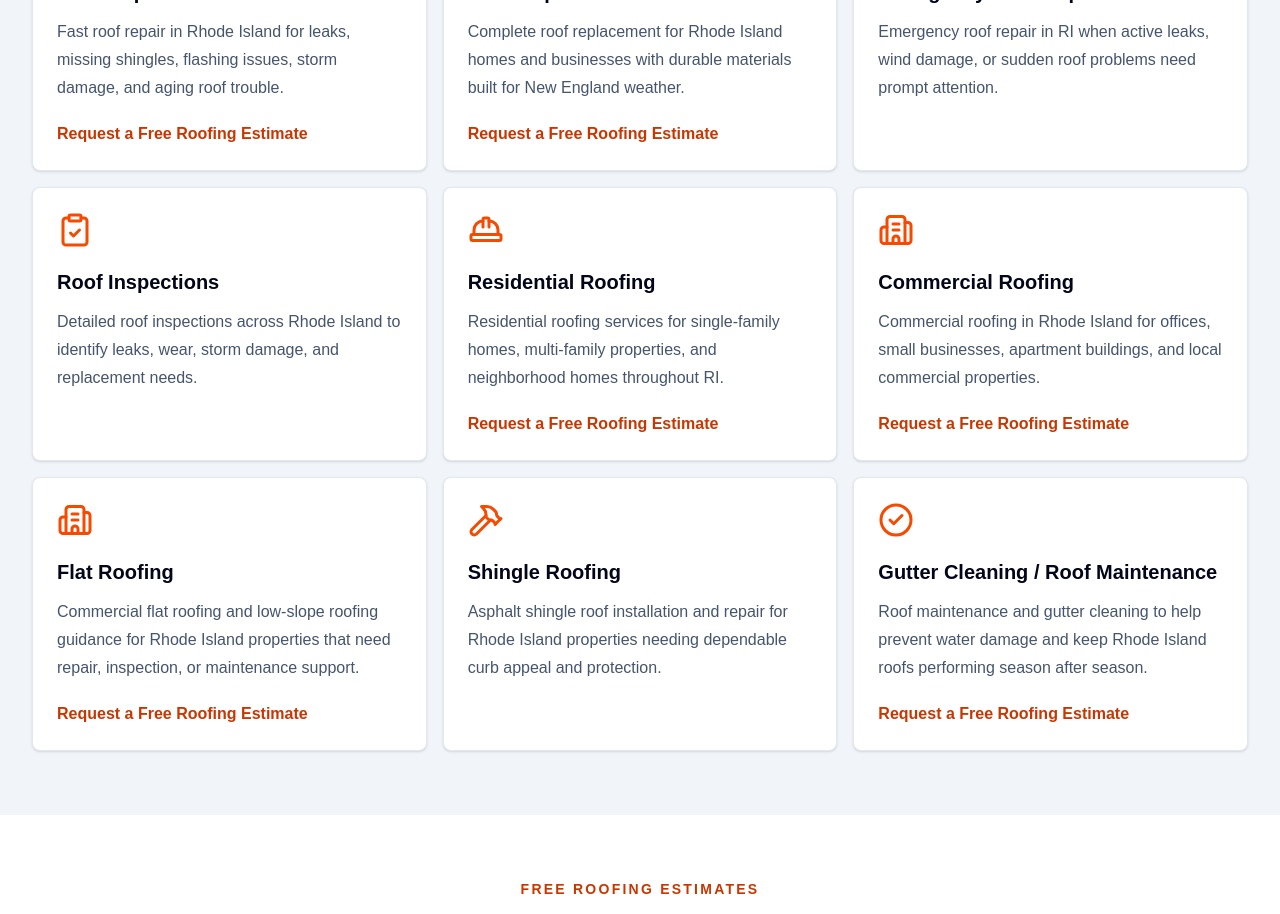
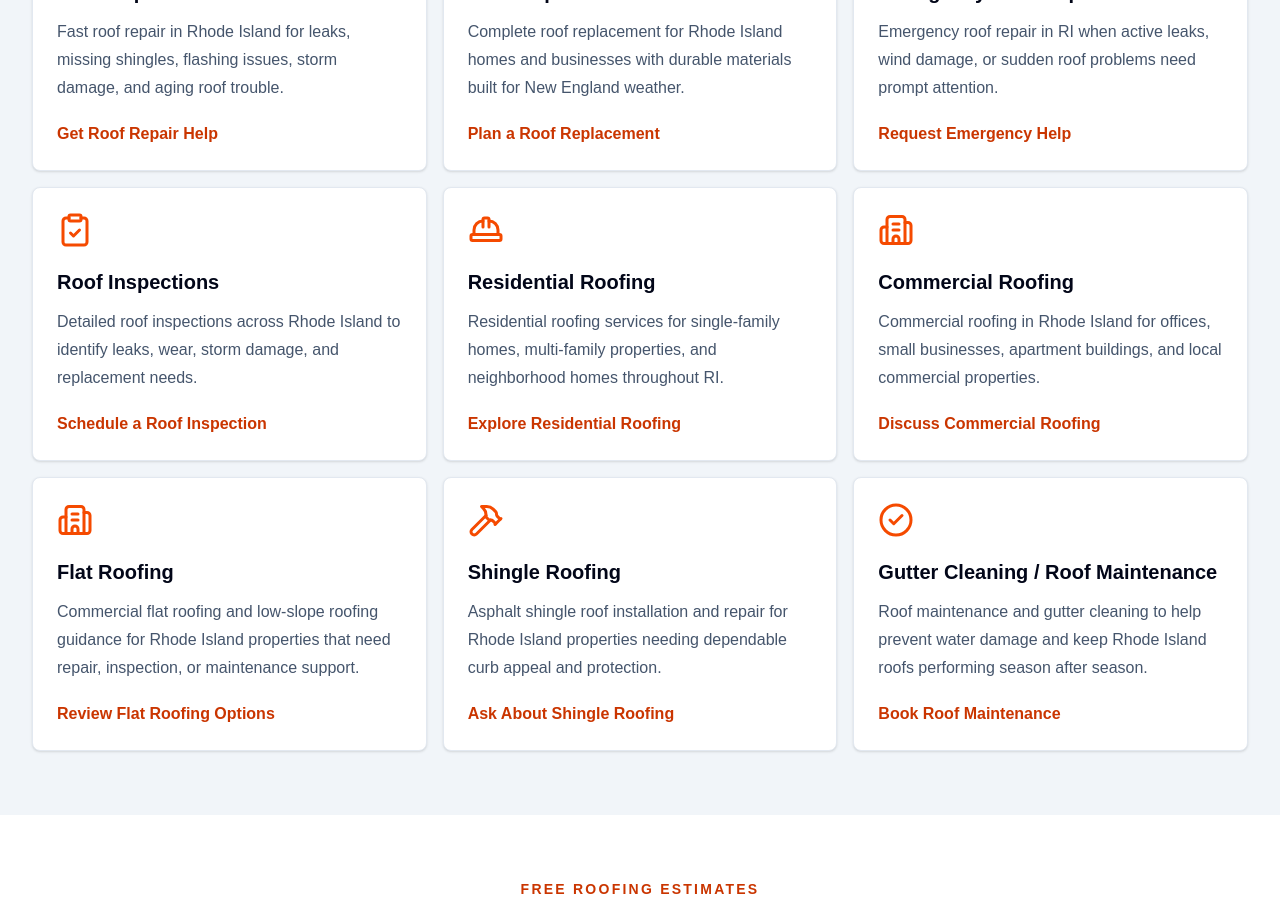
Before and after one commit to ryanw327/drf-builders-ri, a Next.js app: page / in a window 1280 px wide. Shown: the part 1460-2374 px from the top of the page. Built offline with nearby package versions, Linux system fonts and the light colour scheme.

Commit message:
Vary homepage service CTAs

```diff
--- a/app/page.tsx
+++ b/app/page.tsx
@@ -12,52 +12,64 @@ const services = [
     title: "Roof Repair",
     copy: "Fast roof repair in Rhode Island for leaks, missing shingles, flashing issues, storm damage, and aging roof trouble.",
     icon: Wrench,
-    href: "/roof-repair-ri"
+    href: "/roof-repair-ri",
+    cta: "Get Roof Repair Help"
   },
   {
     title: "Roof Replacement",
     copy: "Complete roof replacement for Rhode Island homes and businesses with durable materials built for New England weather.",
     icon: Home,
-    href: "/roof-replacement-ri"
+    href: "/roof-replacement-ri",
+    cta: "Plan a Roof Replacement"
   },
   {
     title: "Emergency Roof Repair",
     copy: "Emergency roof repair in RI when active leaks, wind damage, or sudden roof problems need prompt attention.",
-    icon: Clock
+    icon: Clock,
+    href: "/emergency-roof-repair-ri",
+    cta: "Request Emergency Help"
   },
   {
     title: "Roof Inspections",
     copy: "Detailed roof inspections across Rhode Island to identify leaks, wear, storm damage, and replacement needs.",
-    icon: ClipboardCheck
+    icon: ClipboardCheck,
+    href: "/#contact",
+    cta: "Schedule a Roof Inspection"
   },
   {
     title: "Residential Roofing",
     copy: "Residential roofing services for single-family homes, multi-family properties, and neighborhood homes throughout RI.",
     icon: HardHat,
-    href: "/residential-roofing-ri"
+    href: "/residential-roofing-ri",
+    cta: "Explore Residential Roofing"
   },
   {
     title: "Commercial Roofing",
     copy: "Commercial roofing in Rhode Island for offices, small businesses, apartment buildings, and local commercial properties.",
     icon: Building2,
-    href: "/commercial-roofing-ri"
+    href: "/commercial-roofing-ri",
+    cta: "Discuss Commercial Roofing"
   },
   {
     title: "Flat Roofing",
     copy: "Commercial flat roofing and low-slope roofing guidance for Rhode Island properties that need repair, inspection, or maintenance support.",
     icon: Building2,
-    href: "/flat-roofing-ri"
+    href: "/flat-roofing-ri",
+    cta: "Review Flat Roofing Options"
   },
   {
     title: "Shingle Roofing",
     copy: "Asphalt shingle roof installation and repair for Rhode Island properties needing dependable curb appeal and protection.",
-    icon: Hammer
+    icon: Hammer,
+    href: "/#contact",
+    cta: "Ask About Shingle Roofing"
   },
   {
     title: "Gutter Cleaning / Roof Maintenance",
     copy: "Roof maintenance and gutter cleaning to help prevent water damage and keep Rhode Island roofs performing season after season.",
     icon: CheckCircle2,
-    href: "/gutter-cleaning-roof-maintenance-ri"
+    href: "/gutter-cleaning-roof-maintenance-ri",
+    cta: "Book Roof Maintenance"
   }
 ];
 
@@ -224,14 +236,14 @@ export default function HomePage() {
             copy="D.R.F Builders RI helps Rhode Island property owners protect homes, businesses, and multi-family buildings with practical roofing solutions."
           />
           <div className="mx-auto grid max-w-7xl gap-4 sm:grid-cols-2 lg:grid-cols-3">
-            {services.map(({ title, copy, icon: Icon, href }) => (
+            {services.map(({ title, copy, icon: Icon, href, cta }) => (
               <article key={title} className="rounded-lg border border-slate-200 bg-white p-6 shadow-sm transition hover:-translate-y-1 hover:shadow-xl">
                 <Icon className="mb-5 h-9 w-9 text-orange-600" aria-hidden="true" />
                 <h3 className="text-xl font-black text-slate-950">{title}</h3>
                 <p className="mt-3 leading-7 text-slate-600">{copy}</p>
                 {href ? (
                   <Link href={href} className="mt-5 inline-flex font-black text-orange-700 hover:text-orange-800">
-                    Request a Free Roofing Estimate
+                    {cta}
                   </Link>
                 ) : null}
               </article>
```
